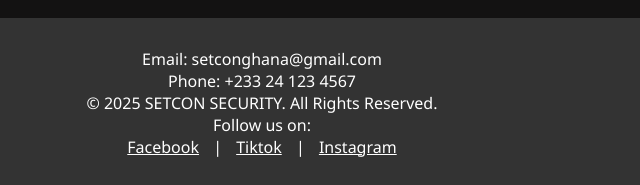
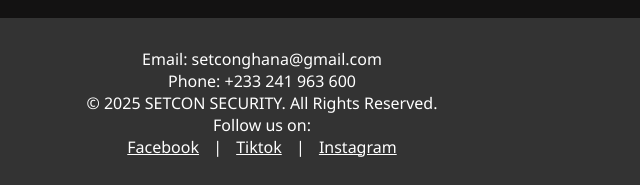
Before and after one commit to setcongh/setconsecurity, a plain HTML site: page index.html in a window 1280 px wide. Shown: the part 3832-4017 px from the top of the page, 378-1018 px from the left. Drawn offline with Linux system fonts and the light colour scheme.

Commit message:
Update index.html

```diff
--- a/index.html
+++ b/index.html
@@ -413,7 +413,7 @@
     <!-- Footer -->
     <footer>
       <p>Email: setconghana@gmail.com</p>
-      <p>Phone: +233 24 123 4567</p>
+      <p>Phone: +233 241 963 600</p>
       <p>&copy; 2025 SETCON SECURITY. All Rights Reserved.</p>
       <p>Follow us on:</p>
       <!-- Social Media Links (replace # with actual links) -->
```
